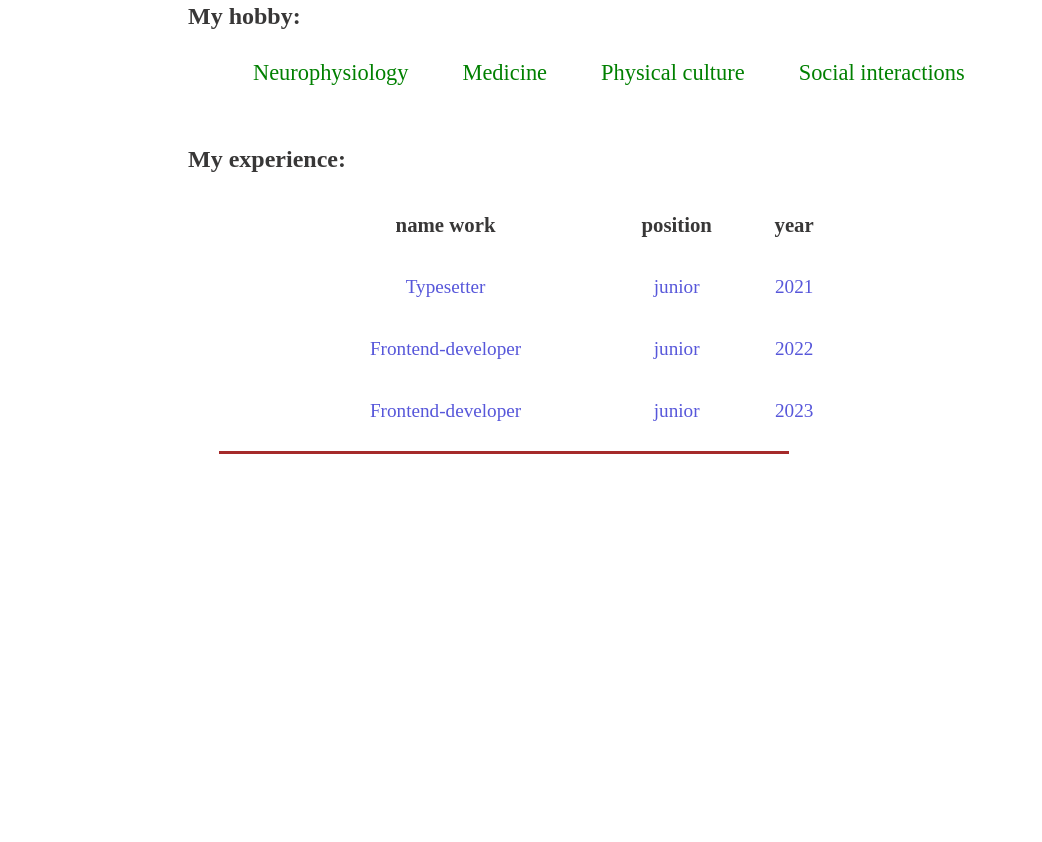
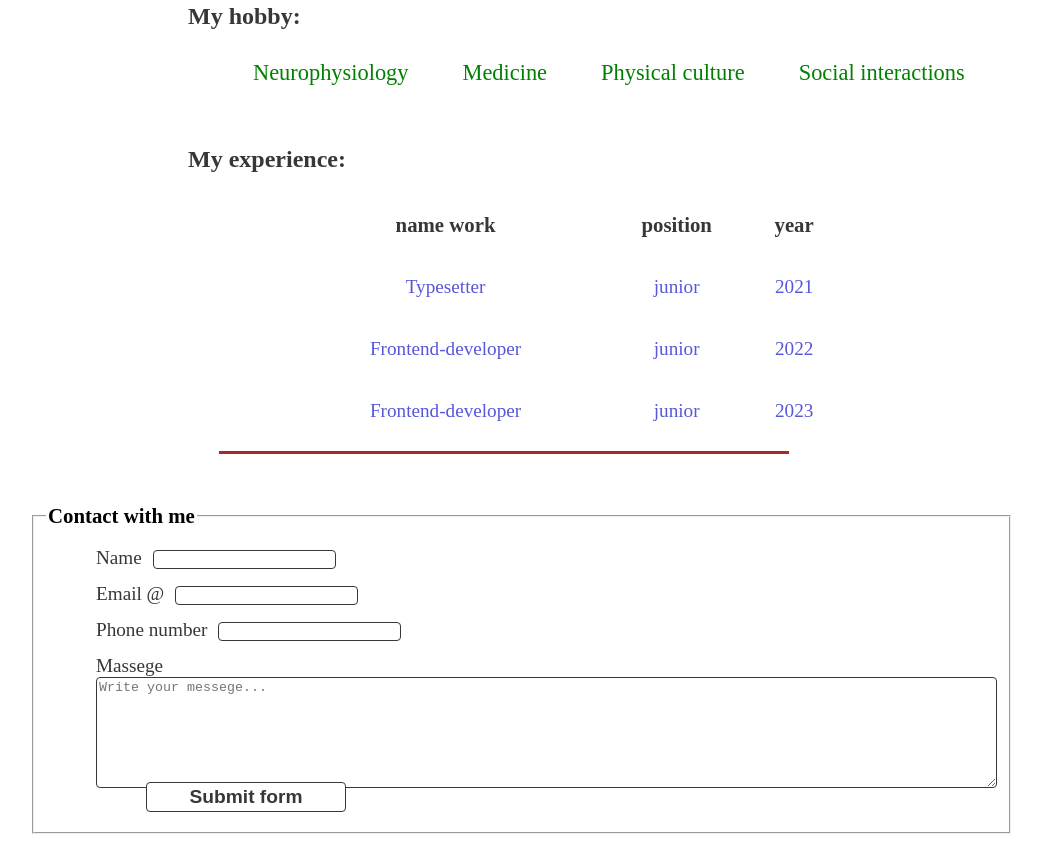
Before and after one commit to Waldemar-00/ResultSchool, a website: page index.html in a window 1280 px wide. Shown: the part 918-1760 px from the top of the page, without its empty margins (136-1178 px from the left). Before the commit the page ends 1380 px from the top, so only its background shows below. Drawn offline with Linux system fonts and the light colour scheme.

Commit message:
form, fieldset, label, input, texarea, button, all in form

```diff
--- a/index.html
+++ b/index.html
@@ -64,6 +64,30 @@
             </table>
         </div>
         <hr color="brown" width="45%" noshade size="3px">
+        <form id="employer" method='post' action="https://jsonplaceholder.typicode.com/posts" target="_blank" enctype="application/x-www-form-urlencoded" autocomplete="on">
+            <fieldset>
+                <legend>Contact with me</legend>
+                <div class="for-wrapper">
+                    <div>
+                        <label for="name">Name</label>
+                        <input id='name' name="name" type="text" required>
+                    </div>
+                    <div>
+                        <label for="email">Email @</label>
+                        <input id='email' name="email" type="email" required>
+                    </div>
+                    <div>
+                        <label for="phone">Phone number</label>
+                        <input id='phone' name="phone" type="tel" required>
+                    </div>
+                    <div>
+                        <div><label for="area">Massege</label></div>
+                        <textarea id="area" name="textarea" cols="110" rows="7" placeholder="Write your messege..."></textarea>
+                        <button type="submit">Submit form</button>
+                    </div>
+                </div>
+            </fieldset>
+        </form>
     </body>
 
 </html>
--- a/style.css
+++ b/style.css
@@ -51,3 +51,39 @@ div img {
     font-size: 1.2rem;
     height: 50px;
 }
+legend {
+    font-size: 1.3rem;
+    color: #000;
+    font-weight: bold;
+}
+form {
+    width: 75%;
+    margin: 50px auto 0;
+}
+form label {
+    font-size: 1.2rem;
+    margin-right: 7px;
+}
+form div {
+    margin-top: 14px;
+}
+form input, textarea {
+    border: 1px solid rgb(56, 55, 55);
+    border-radius: 4px;
+}
+.for-wrapper {
+    margin-left: 50px;
+}
+form button {
+    display: inline-block;
+    position: relative;
+    left: 50px;
+    bottom: 10px;
+    font-size: 1.2rem;
+    font-weight: 550;
+    width: 200px;
+    height: 30px;
+    border: 1px solid rgb(56, 55, 55);
+    border-radius: 4px;
+    background-color: white;
+}
```
